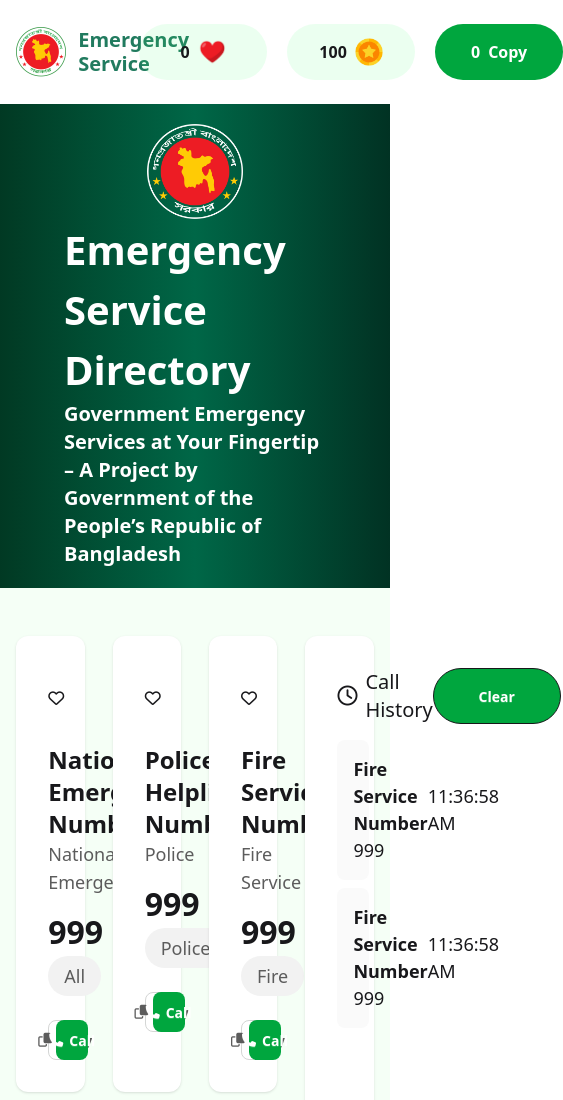
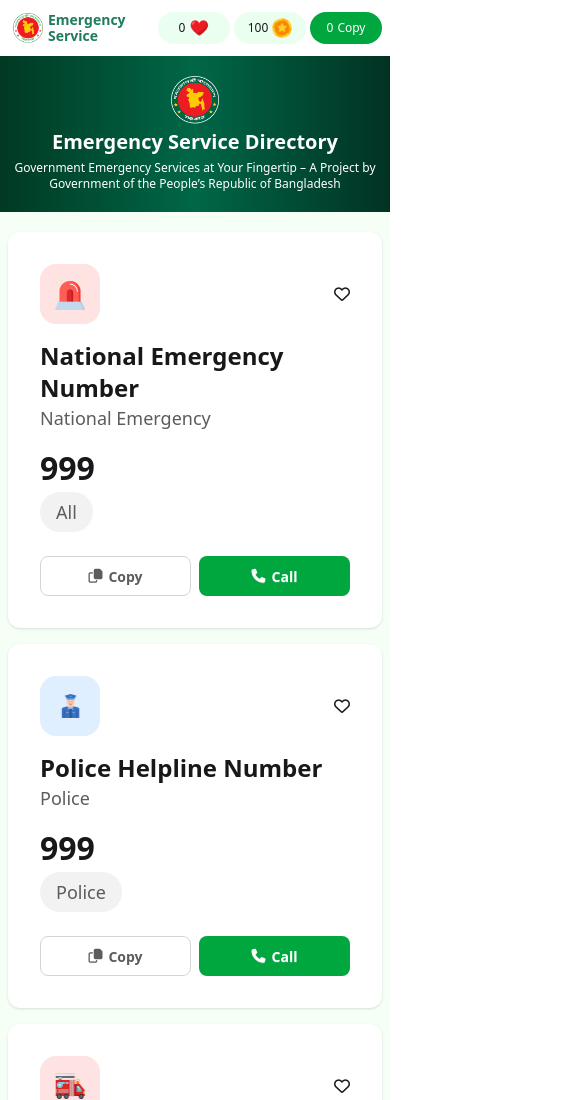
Before and after one commit to codeofmaple/my-fifth-assignment, a plain HTML site: page index.html in a window 390 px wide. Shown: the top 1100 px of the page, 563 px wide, since content can reach past the window. Drawn offline with nearby package versions, Linux system fonts and the light colour scheme.

Commit message:
made the website mobile responsive

```diff
--- a/index.html
+++ b/index.html
@@ -15,41 +15,49 @@
 <body>
     <header>
         <!-- Nav section -->
-        <nav class="py-6 w-11/12 mx-auto flex justify-between items-center">
-            <div class="left-div flex items-center gap-3">
-                <img src="./assets/logo.png" alt="" class="size-[50px]">
-                <h1 class="font-black text-xl leading-6 text-[#006747de]">Emergency <br> Service</h1>
+        <nav class="py-2 md:py-6 px-2 md:w-11/12 mx-auto flex justify-between items-center">
+            <!-- left nav -->
+            <div class="left-div flex items-center md:gap-3">
+                <img src="./assets/logo.png" alt="" class=" size-10 md:size-[50px] md:scale-100 scale-75">
+                <h1 class="font-black text-sm md:text-xl leading-4 md:leading-6 text-[#006747de]">Emergency <br> Service
+                </h1>
             </div>
-            <div class="flex gap-5 right-div ">
-                <div class="flex gap-2 justify-center items-center bg-[#41ff6b1a] h-14 w-32 p-3 rounded-[50px]">
-                    <span class="font-black">0</span><img src="./assets/heart.png" alt="" class="size-7">
+            <!-- right nav -->
+            <div class="flex  md:flex-row gap-1 md:gap-5 right-div ">
+                <div
+                    class="flex gap-1 md:gap-2 justify-center items-center bg-[#41ff6b1a] h-8 md:h-14 w-[4.5rem] md:w-32 p-3 rounded-[50px]">
+                    <span class="font-medium md:font-black text-xs">0</span><img src="./assets/heart.png" alt=""
+                        class="size-5 md:size-7">
                 </div>
-                <div class="flex gap-2 justify-center items-center bg-[#41ff6b1a] h-14 w-32 p-3 rounded-[50px]">
-                    <span class="font-black">100</span><img src="./assets/coin.png" alt="" class="size-7">
+                <div
+                    class="flex gap-1 md:gap-2 justify-center items-center bg-[#41ff6b1a] h-8 md:h-14 w-[4.5rem] md:w-32 p-3 rounded-[50px]">
+                    <span class="font-medium md:font-black text-xs">100</span><img src="./assets/coin.png" alt=""
+                        class="size-5 md:size-7">
                 </div>
                 <button
-                    class="flex gap-2 justify-center items-center bg-[#00a63e] h-14 w-32 p-3 rounded-[50px] text-white font-black">
-                    <span class="font-black">0</span>
-                    <p>Copy</p>
+                    class="flex gap-1 md:gap-2 justify-center items-center bg-[#00a63e] h-8 md:h-14 w-[4.5rem] md:w-32 p-3 rounded-[50px] text-white">
+                    <span class="font-medium md:font-black text-xs">0</span>
+                    <p class="font-medium md:font-black text-xs">Copy</p>
                 </button>
             </div>
         </nav>
 
         <!-- Hero Section -->
         <section
-            class="hero-section flex flex-col items-center py-5 px-16 bg-[linear-gradient(90deg,_#013923_0%,_#006747_50%,_#013223_100%)]">
-            <img src="./assets/logo-dark.png" alt="" class="size-24">
-            <h1 class="font-bold text-[2.5rem] text-white">Emergency Service Directory</h1>
-            <p class="text-white text-xl font-semibold">Government Emergency Services at Your Fingertip – A Project by
-                Government of the
-                People’s Republic of Bangladesh</p>
+            class="hero-section flex flex-col items-center py-5 px-2 md:px-16 bg-[linear-gradient(90deg,_#013923_0%,_#006747_50%,_#013223_100%)]">
+            <img src="./assets/logo-dark.png" alt="" class="size-12 md:size-24">
+            <h1 class="font-bold text-xl mt-1 md:mt-3 md:text-[2.5rem] text-white">Emergency Service Directory</h1>
+            <p class="text-white text-center mt-1 md:mt-3 text-xs md:text-xl md:font-semibold">
+                Government Emergency Services at Your Fingertip – A Project by Government of the People’s Republic of
+                Bangladesh
+            </p>
         </section>
     </header>
 
     <main class="bg-[#f5fff6]">
         <!-- section left -->
-        <section class="main-section grid grid-cols-12 w-11/12 mx-auto pt-12 pb-20 gap-7">
-            <section class="left-section col-span-9 grid grid-cols-3 gap-7">
+        <section class="main-section flex flex-col md:grid md:grid-cols-12 md:w-11/12 px-2 md:px-0 mx-auto pt-5 md:pt-12 pb-8 md:pb-20 md:gap-7 gap-4">
+            <section class="left-section flex flex-col md:col-span-9 md:grid md:grid-cols-3 md:gap-7 gap-4">
                 <!-- card-1 -->
                 <div class="shadow-sm p-8 rounded-xl bg-white">
                     <div class="flex justify-between">
@@ -86,7 +94,8 @@
                         <p class="text-lg text-[#5c5c5c]">Police</p>
 
                         <p class="font-bold text-[2rem] mt-3"><span>999</span></p>
-                        <p class="text-lg text-[#5c5c5c] py-[6px] px-4 bg-[#f2f2f2] inline-block rounded-full">Police</p>
+                        <p class="text-lg text-[#5c5c5c] py-[6px] px-4 bg-[#f2f2f2] inline-block rounded-full">Police
+                        </p>
 
                         <div class="grid grid-cols-2 gap-2 mt-6">
                             <button
@@ -134,7 +143,8 @@
                         <p class="text-lg text-[#5c5c5c]">Ambulance</p>
 
                         <p class="font-bold text-[2rem] mt-3"><span>1994-999999</span></p>
-                        <p class="text-lg text-[#5c5c5c] py-[6px] px-4 bg-[#f2f2f2] inline-block rounded-full">Health</p>
+                        <p class="text-lg text-[#5c5c5c] py-[6px] px-4 bg-[#f2f2f2] inline-block rounded-full">Health
+                        </p>
 
                         <div class="grid grid-cols-2 gap-2 mt-6">
                             <button
@@ -206,7 +216,8 @@
                         <p class="text-lg text-[#5c5c5c]">Electricity Outage</p>
 
                         <p class="font-bold text-[2rem] mt-3"><span>16216</span></p>
-                        <p class="text-lg text-[#5c5c5c] py-[6px] px-4 bg-[#f2f2f2] inline-block rounded-full">Electricity</p>
+                        <p class="text-lg text-[#5c5c5c] py-[6px] px-4 bg-[#f2f2f2] inline-block rounded-full">
+                            Electricity</p>
 
                         <div class="grid grid-cols-2 gap-2 mt-6">
                             <button
@@ -254,7 +265,8 @@
                         <p class="text-lg text-[#5c5c5c]">Bangladesh Railway</p>
 
                         <p class="font-bold text-[2rem] mt-3"><span>163</span></p>
-                        <p class="text-lg text-[#5c5c5c] py-[6px] px-4 bg-[#f2f2f2] inline-block rounded-full">Travel</p>
+                        <p class="text-lg text-[#5c5c5c] py-[6px] px-4 bg-[#f2f2f2] inline-block rounded-full">Travel
+                        </p>
 
                         <div class="grid grid-cols-2 gap-2 mt-6">
                             <button
```
